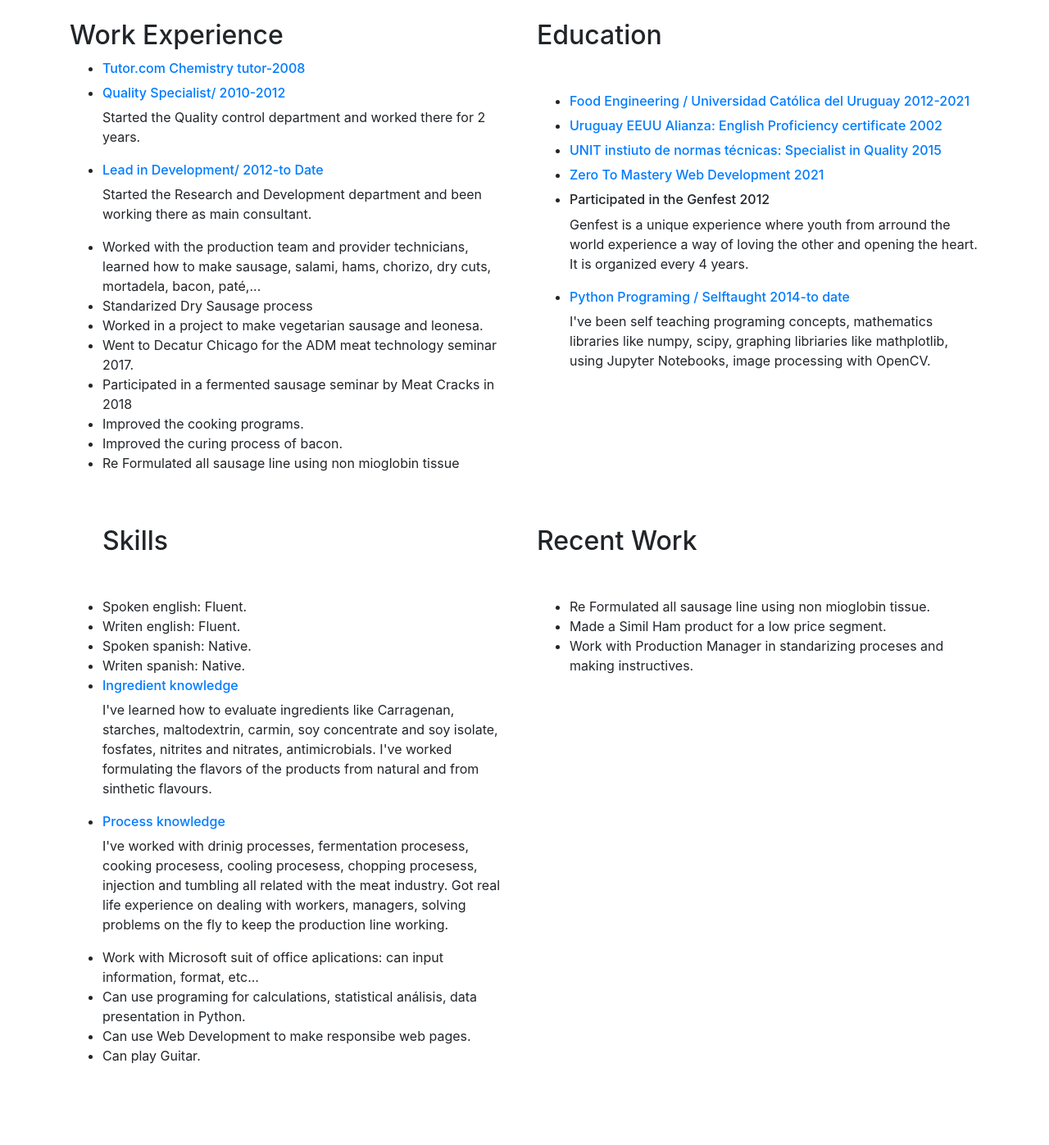
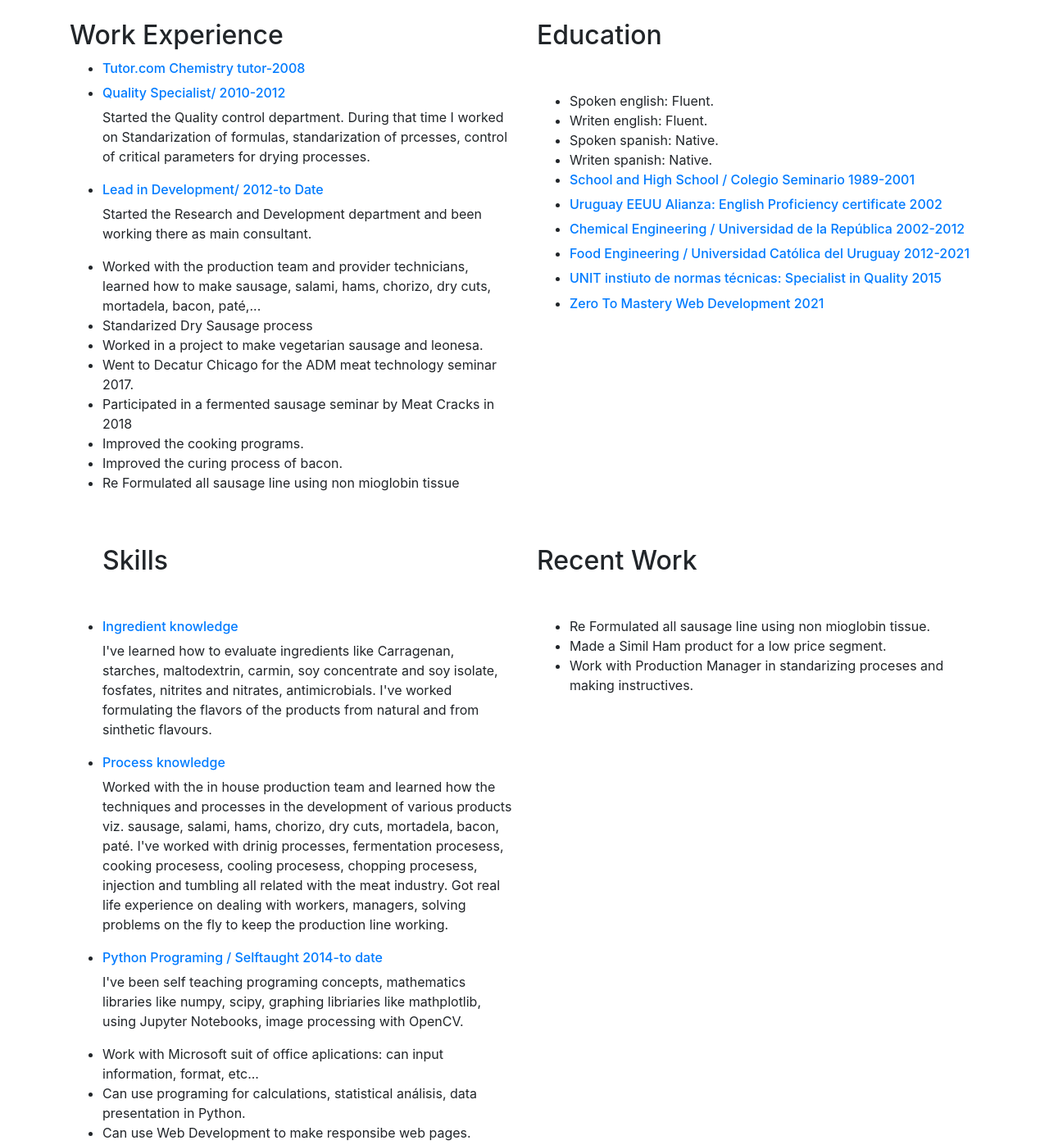
Before and after one commit to AlejandroMuro/curriculum, a plain HTML site: page index.html in a window 1280 px wide. Shown: the part 460-1857 px from the top of the page at 82% size. Drawn offline with nearby package versions, Linux system fonts and the light colour scheme.

Commit message:
added udelar and seminario in education, moved lenguages to education, removed genfest and guitrar playing

```diff
--- a/index.html
+++ b/index.html
@@ -76,7 +76,7 @@
            </li>
            <li>
              <h6 class="text-primary">Quality Specialist/ 2010-2012</h6>
-             <p>Started the Quality control department and worked there for 2 years.</p>
+             <p>Started the Quality control department. During that time I worked on Standarization of formulas, standarization of prcesses, control of critical parameters for drying processes. </p>
            </li>
            <li>
              <h6 class="text-primary">Lead in Development/ 2012-to Date</h6>
@@ -98,26 +98,31 @@
           <h2 class="mb-5">Education</h2>
          <ul>
            <!-- Studies -->
+           <li>Spoken english: Fluent.</li>
+           <li>Writen english: Fluent.</li>
+           <li>Spoken spanish: Native.</li>
+           <li>Writen spanish: Native.</li>
            <li>
-             <h6 class="text-primary">Food Engineering / Universidad Católica del Uruguay 2012-2021</h6>
+             <h6 class="text-primary">School and High School / Colegio Seminario  1989-2001</h6>
            </li>
            <li>
              <h6 class="text-primary">Uruguay EEUU Alianza: English Proficiency certificate 2002</h6>
            </li>
+           <li>
+             <h6 class="text-primary">Chemical Engineering / Universidad de la República 2002-2012</h6>
+           </li>
+           <li>
+             <h6 class="text-primary">Food Engineering / Universidad Católica del Uruguay 2012-2021</h6>
+           </li>
+
            <li>
              <h6 class="text-primary">UNIT instiuto de normas técnicas: Specialist in Quality 2015</h6>
            </li>
            <li>
              <h6 class="text-primary">Zero To Mastery Web Development 2021</h6>
            </li>
-           <li>
-             <h6 class="text-priary">Participated in the Genfest 2012</h6>
-             <p>Genfest is a unique experience where youth from arround the world experience a way of loving the other and opening the heart. It is organized every 4 years.</p>
-           </li>
-           <li>
-             <h6 class="text-primary">Python Programing / Selftaught 2014-to date</h6>
-             <p>I've been self teaching programing concepts, mathematics libraries like numpy, scipy, graphing libriaries like mathplotlib, using Jupyter Notebooks, image processing with OpenCV. </p>
-           </li>
+
+
          </ul>
         </div>
       </div>
@@ -126,22 +131,22 @@
           <ul>
             <!-- skills -->
             <h2 class="mb-5">Skills</h2>
-            <li>Spoken english: Fluent.</li>
-            <li>Writen english: Fluent.</li>
-            <li>Spoken spanish: Native.</li>
-            <li>Writen spanish: Native.</li>
+
             <li>
               <h6 class="text-primary">Ingredient knowledge</h6>
               <p>I've learned how to evaluate ingredients like Carragenan, starches, maltodextrin, carmin, soy concentrate and soy isolate, fosfates, nitrites and nitrates, antimicrobials. I've worked formulating the flavors of the products from natural and from sinthetic flavours.</p>
             </li>
             <li>
               <h6 class="text-primary">Process knowledge</h6>
-              <p>I've worked with drinig processes, fermentation procesess, cooking procesess, cooling procesess, chopping procesess, injection and tumbling all related with the meat industry. Got real life experience on dealing with workers, managers, solving problems on the fly to keep the production line working.</p>
+              <p>Worked with the in house production team and learned how the techniques and processes in the development of various products viz. sausage, salami, hams, chorizo, dry cuts, mortadela, bacon, paté. I've worked with drinig processes, fermentation procesess, cooking procesess, cooling procesess, chopping procesess, injection and tumbling all related with the meat industry. Got real life experience on dealing with workers, managers, solving problems on the fly to keep the production line working.</p>
+            </li>
+            <li>
+              <h6 class="text-primary">Python Programing / Selftaught 2014-to date</h6>
+              <p>I've been self teaching programing concepts, mathematics libraries like numpy, scipy, graphing libriaries like mathplotlib, using Jupyter Notebooks, image processing with OpenCV. </p>
             </li>
             <li>Work with Microsoft suit of office aplications: can input information, format, etc...</li>
             <li>Can use programing for calculations, statistical análisis, data presentation in Python.</li>
             <li>Can use Web Development to make responsibe web pages.</li>
-            <li>Can play Guitar.</li>
 
           </ul>
         </div>
```
Also changed, not shown: 1 other file.
